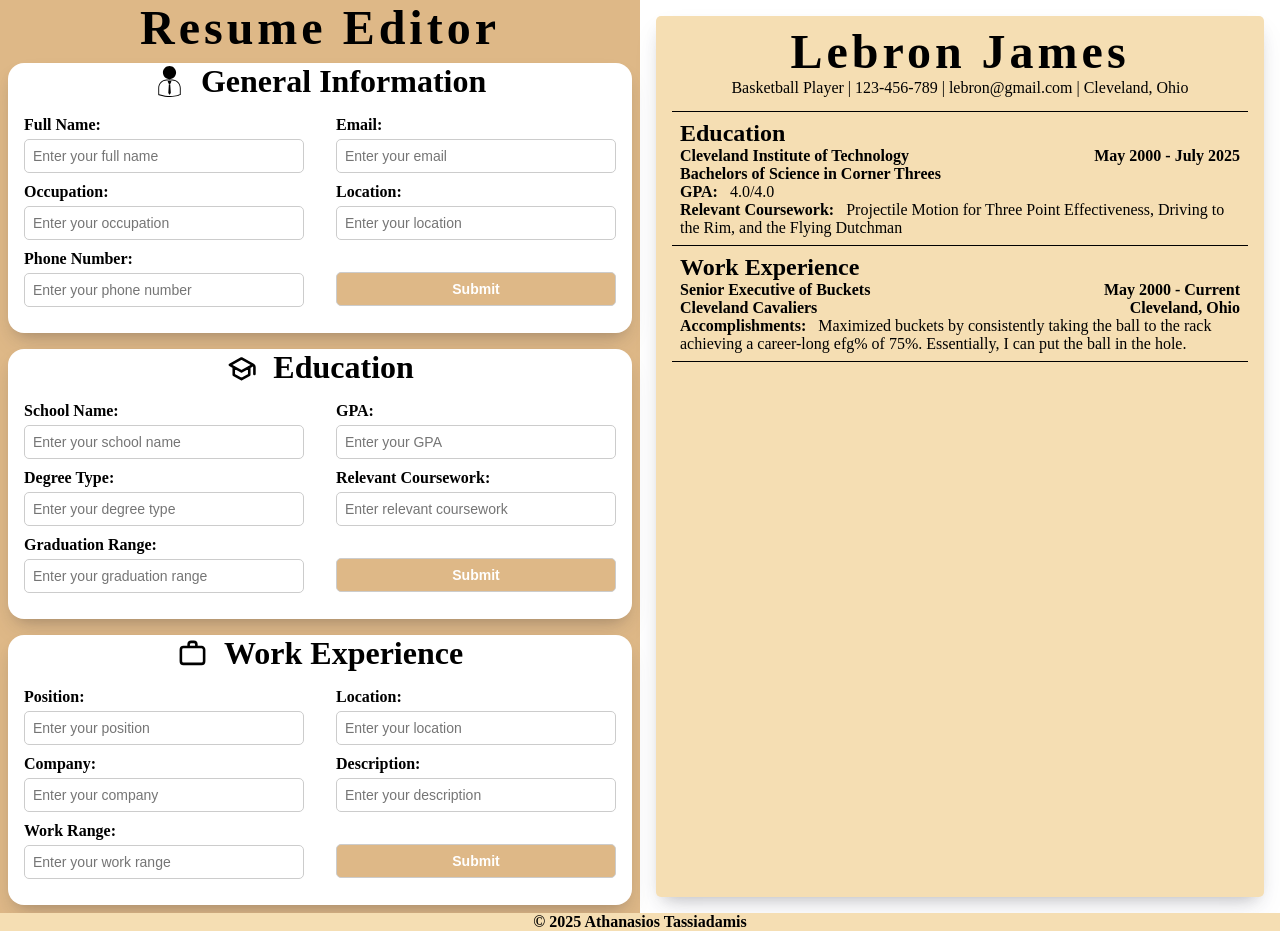
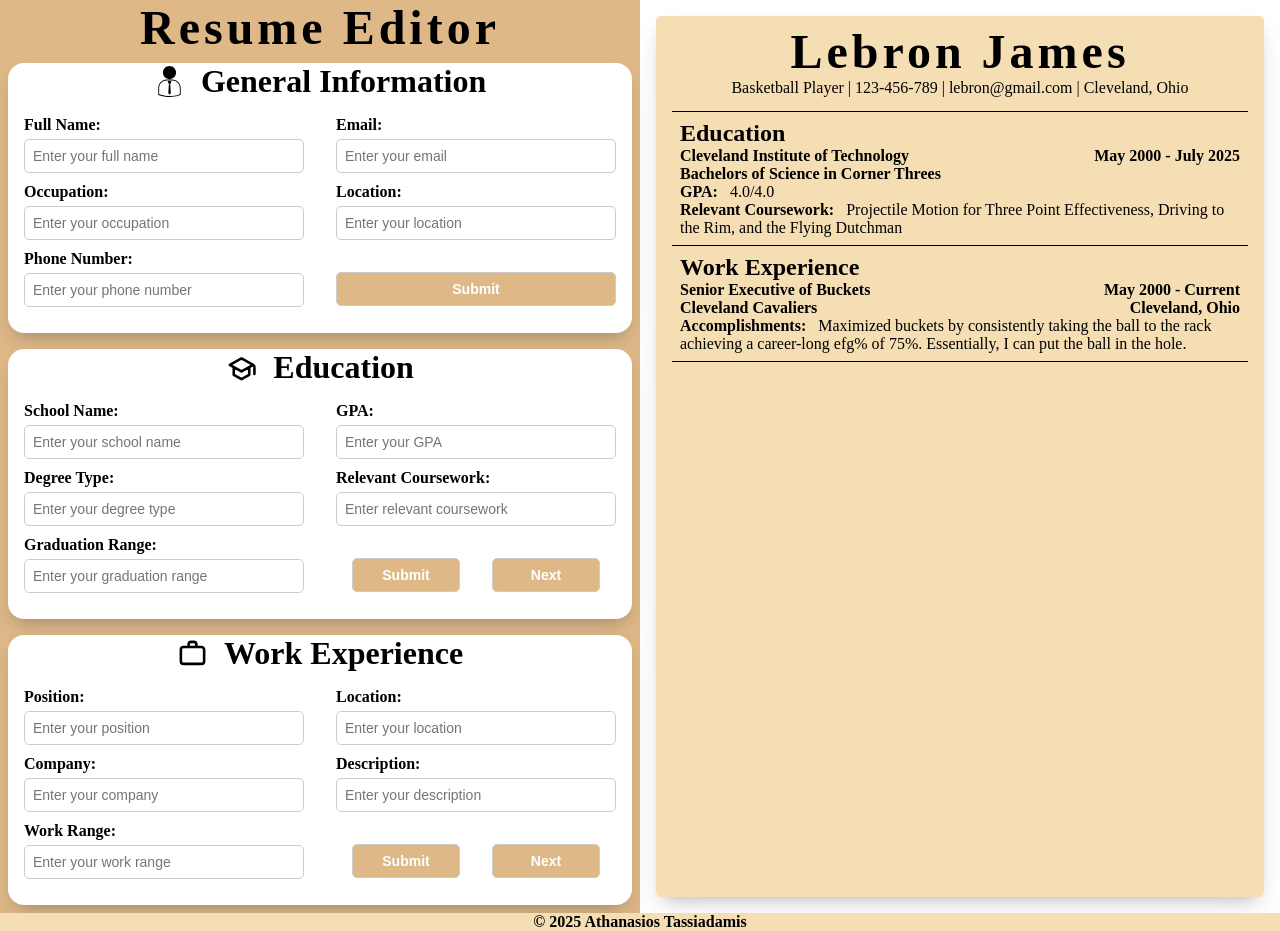
Before and after one commit to atassiad/CV_Application, a React (Vite) app: page / in a window 1280 px wide. Built offline with nearby package versions, Linux system fonts and the light colour scheme.

Commit message:
Added a next button to iterate through sections

```diff
--- a/src/components/EditingSide/EditingSide.css
+++ b/src/components/EditingSide/EditingSide.css
@@ -71,6 +71,11 @@
     flex: 1;
 }
 
+.button-container {
+    display: flex;
+    flex-direction: row;
+}
+
 .submit-button {
     margin-top: 8%;
     padding: 8px;
@@ -84,7 +89,22 @@
     cursor: pointer;
 }
 
+.submit-button-split {
+    margin-top: 8%;
+    margin-left: 1rem;
+    margin-right: 1rem;
+    padding: 8px;
+    font-size: 14px;
+    font-weight: bold;
+    color: white;
+    background-color: #deb887;
+    border: 1px solid #ccc;
+    border-radius: 5px;
+    width: 100%;
+    cursor: pointer;
+}
+
 .submit-button:hover {
     background-color: #cda776;
-    /* Slightly darker shade for hover effect */
+
 }
--- a/src/components/EditingSide/EditingSide.jsx
+++ b/src/components/EditingSide/EditingSide.jsx
@@ -126,7 +126,10 @@
                 <div className="right">
                     <InputField label="GPA" name="gpa" placeholder="Enter your GPA" value={formData.gpa} onChange={handleChange} />
                     <InputField label="Relevant Coursework" name="relevent_coursework" placeholder="Enter relevant coursework" value={formData.relevent_coursework} onChange={handleChange} />
-                    <button type="submit" className="submit-button">Submit</button>
+                    <div className="button-container">
+                        <button type="submit" className="submit-button-split">Submit</button>
+                        <button type="submit" className="submit-button-split">Next</button>
+                    </div>
                 </div>
             </form>
         </div>
@@ -170,7 +173,10 @@
                 <div className="right">
                     <InputField label="Location" name="location" placeholder="Enter your location" value={formData.location} onChange={handleChange} />
                     <InputField label="Description" name="description" placeholder="Enter your description" value={formData.description} onChange={handleChange} />
-                    <button type="submit" className="submit-button">Submit</button>
+                    <div className="button-container">
+                        <button type="submit" className="submit-button-split">Submit</button>
+                        <button type="submit" className="submit-button-split">Next</button>
+                    </div>
                 </div>
             </form>
         </div>
```
